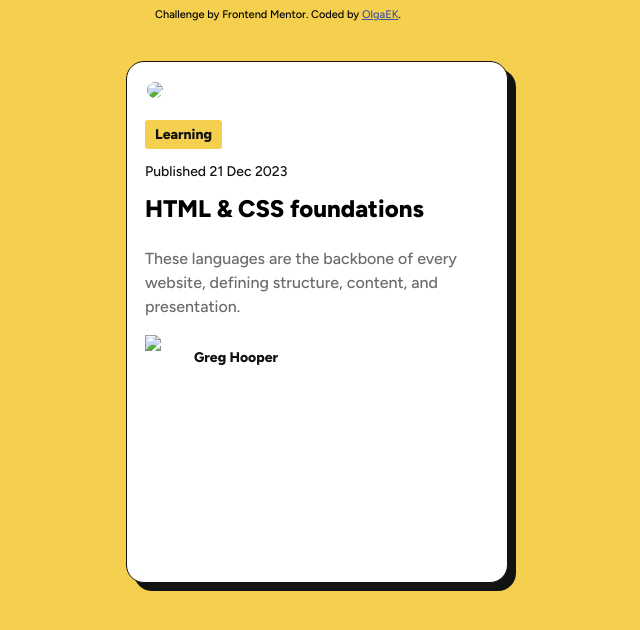
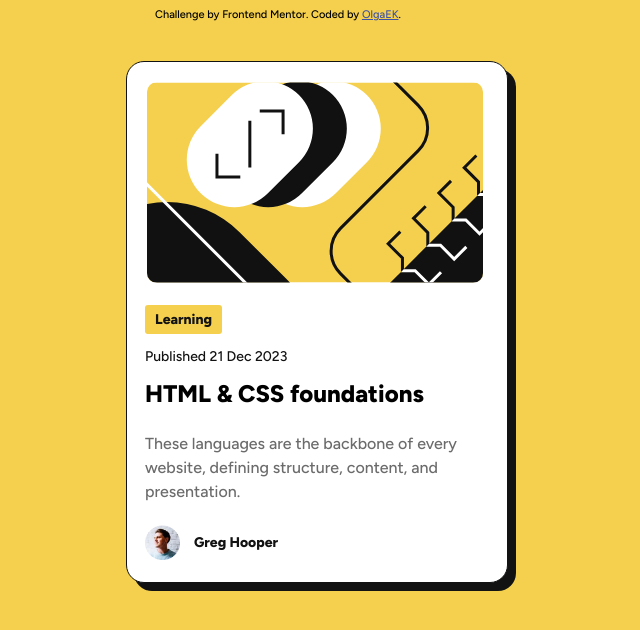
Before and after one commit to OlgaElKhayat/blog-preview-card, a plain HTML site: page index.html in a window 1280 px wide. Shown: the whole page, without its empty margins (362-1002 px from the left). Drawn offline with Linux system fonts and the light colour scheme.

Commit message:
Update index.html

```diff
--- a/index.html
+++ b/index.html
@@ -5,7 +5,7 @@
   <meta name="viewport" content="width=device-width, initial-scale=1.0"> <!-- displays site properly based on user's device -->
 
   <link rel="stylesheet" href="styles.css">
-  <link rel="icon" type="image/png" sizes="32x32" href="./assets/images/favicon-32x32.png">
+  <link rel="icon" type="image/png" sizes="32x32" href="favicon-32x32.png">
 
   <link rel="preconnect" href="https://fonts.googleapis.com">
   <link rel="preconnect" href="https://fonts.gstatic.com" crossorigin>
@@ -31,7 +31,7 @@
   </div>
 
   <div class="preview-card">
-    <img class="preview-card-img" src="assets/images/illustration-article.svg">
+    <img class="preview-card-img" src="illustration-article.svg">
     <div>
       <p class="type">Learning</p>
     </div>
@@ -41,7 +41,7 @@
       website, defining structure, content, and
       presentation.</p>
     <div class="member-container">
-      <img class="member-img" src="assets/images/image-avatar.webp">
+      <img class="member-img" src="image-avatar.webp">
       <p class="member-name">Greg Hooper</p>
     </div>
   </div>
```
